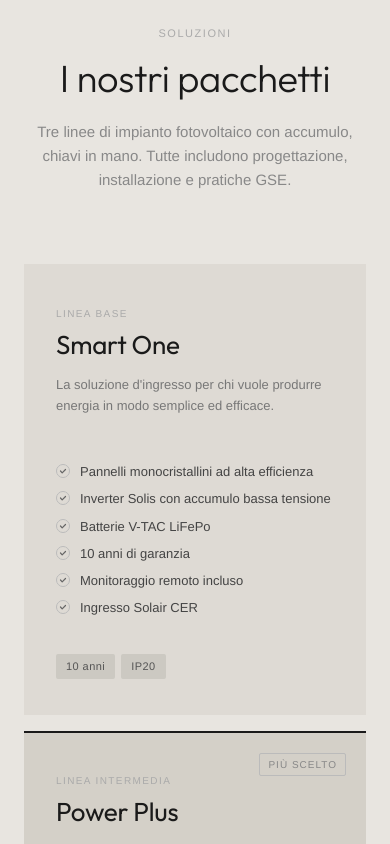
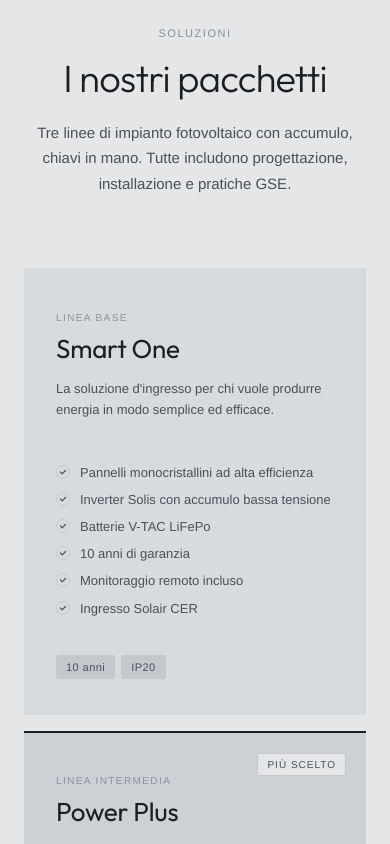
Before and after one commit to ntaglieri-ai/v0-prospect-solairgroup, a Next.js app: page / in a window 390 px wide. Shown: the part 9200-10044 px from the top of the page. Built offline with nearby package versions, Linux system fonts and the light colour scheme.

Commit message:
feat: add new TSX file for Solutions section
Use "pietra fredda" color palette and include Smart One, Power Plus, Premium Top packages with tags. Add dual-column incentive section with responsive styles.

```diff
--- a/components/sections/soluzioni-incentivi.tsx
+++ b/components/sections/soluzioni-incentivi.tsx
@@ -1,11 +1,10 @@
 "use client";
-
-import { useState } from "react";
 
 const pacchetti = [
   {
     id: "smart",
     linea: "Smart One",
+    livello: "Linea Base",
     sottotitolo: "La soluzione d'ingresso per chi vuole produrre energia in modo semplice ed efficace.",
     badge: null,
     highlight: false,
@@ -17,13 +16,12 @@ const pacchetti = [
       "Monitoraggio remoto incluso",
       "Ingresso Solair CER",
     ],
-    garanzia: "10 anni",
-    ip: "IP20",
-    eps: false,
+    tags: ["10 anni", "IP20"],
   },
   {
     id: "plus",
     linea: "Power Plus",
+    livello: "Linea Intermedia",
     sottotitolo: "Alta tensione, protezione anti-blackout e brand leader mondiale. Il nostro più venduto.",
     badge: "Più scelto",
     highlight: true,
@@ -35,13 +33,12 @@ const pacchetti = [
       "EPS anti-blackout incluso",
       "Ingresso Solair CER",
     ],
-    garanzia: "12 anni",
-    ip: "IP65",
-    eps: true,
+    tags: ["12 anni", "IP65", "Anti-blackout"],
   },
   {
     id: "premium",
     linea: "Premium Top",
+    livello: "Linea Premium",
     sottotitolo: "Il massimo dell'accumulo con BYD Battery-Box HVE: la batteria più sottile e affidabile sul mercato.",
     badge: null,
     highlight: false,
@@ -54,9 +51,7 @@ const pacchetti = [
       "EPS anti-blackout incluso",
       "Ingresso Solair CER",
     ],
-    garanzia: "15 anni",
-    ip: "IP65",
-    eps: true,
+    tags: ["15 anni", "IP65", "Anti-blackout"],
   },
 ];
 
@@ -64,42 +59,98 @@ const incentivi = [
   {
     valore: "50%",
     titolo: "Detrazione IRPEF",
-    descrizione: "Recupera metà del costo in 10 anni sulla dichiarazione dei redditi per installazioni residenziali.",
+    descrizione:
+      "Recupera metà del costo in 10 anni sulla dichiarazione dei redditi per installazioni residenziali.",
   },
   {
     valore: "GSE",
     titolo: "Conto Energia",
-    descrizione: "Incentivo statale per l'energia immessa in rete: il tuo impianto genera valore anche quando non consumi.",
+    descrizione:
+      "Incentivo statale per l'energia immessa in rete: il tuo impianto genera valore anche quando non consumi.",
   },
   {
     valore: "40%",
     titolo: "PNRR Fondo perduto",
-    descrizione: "Contributo a fondo perduto fino al 40% per imprese e pubblica amministrazione tramite bandi PNRR.",
+    descrizione:
+      "Contributo a fondo perduto fino al 40% per imprese e pubblica amministrazione tramite bandi PNRR.",
   },
 ];
+
+// ── palette ──────────────────────────────────────────────
+const C = {
+  bg:        "#e4e6e8",   // pietra fredda base
+  bgCard:    "#d8dbde",   // cards standard
+  bgCardHl:  "#cdd1d5",   // card highlight
+  bgCta:     "#dcdfe2",   // striscia CTA leggermente diversa
+  border:    "#c4c8cc",   // separatori
+  text:      "#1c1f22",   // testo primario
+  textMid:   "#4a5058",   // testo secondario
+  textMuted: "#8a9099",   // label, didascalie
+  tag:       "#c4c8cc",   // pill tag bg
+  tagText:   "#4a5058",
+  btn:       "#1c1f22",
+  btnText:   "#ffffff",
+};
 
 const WHATSAPP_URL =
   "https://wa.me/393497988101?text=Ciao%2C%20vorrei%20informazioni%20sui%20pannelli%20solari%20Solair";
 const CONFIGURATORE_URL = "/configuratore";
 
+// ── sub-components ────────────────────────────────────────
+function Separator() {
+  return (
+    <div
+      style={{
+        maxWidth: "1120px",
+        margin: "0 auto",
+        padding: "0 24px",
+      }}
+    >
+      <div style={{ height: "1px", background: C.border }} />
+    </div>
+  );
+}
+
+function CheckIcon() {
+  return (
+    <svg
+      width="14"
+      height="14"
+      viewBox="0 0 14 14"
+      fill="none"
+      style={{ flexShrink: 0, marginTop: "1px" }}
+    >
+      <circle cx="7" cy="7" r="6.5" stroke={C.border} />
+      <path
+        d="M4.5 7L6.2 8.8L9.5 5.5"
+        stroke={C.textMid}
+        strokeWidth="1.2"
+        strokeLinecap="round"
+        strokeLinejoin="round"
+      />
+    </svg>
+  );
+}
+
+// ── main component ────────────────────────────────────────
 export function SoluzioniIncentiviSection() {
   return (
     <section
       id="soluzioni"
       style={{
-        background: "#e8e5e0",
+        background: C.bg,
         fontFamily: "'Helvetica Neue', Helvetica, Arial, sans-serif",
-        color: "#1a1a1a",
+        color: C.text,
       }}
     >
-      {/* HEADER */}
+      {/* ── HEADER ── */}
       <div style={{ textAlign: "center", padding: "96px 24px 72px" }}>
         <p
           style={{
             fontSize: "11px",
             letterSpacing: "0.14em",
             textTransform: "uppercase",
-            color: "#aaa",
+            color: C.textMuted,
             marginBottom: "16px",
           }}
         >
@@ -107,11 +158,12 @@ export function SoluzioniIncentiviSection() {
         </p>
         <h2
           style={{
-            fontSize: "clamp(38px, 5vw, 64px)",
+            fontSize: "clamp(38px, 5vw, 62px)",
             fontWeight: 300,
             lineHeight: 1.1,
             marginBottom: "20px",
-            letterSpacing: "-0.01em",
+            letterSpacing: "-0.02em",
+            color: C.text,
           }}
         >
           I nostri pacchetti
@@ -119,10 +171,10 @@ export function SoluzioniIncentiviSection() {
         <p
           style={{
             fontSize: "15px",
-            color: "#888",
+            color: C.textMid,
             maxWidth: "460px",
             margin: "0 auto",
-            lineHeight: 1.6,
+            lineHeight: 1.7,
           }}
         >
           Tre linee di impianto fotovoltaico con accumulo, chiavi in mano.
@@ -130,7 +182,7 @@ export function SoluzioniIncentiviSection() {
         </p>
       </div>
 
-      {/* CARDS */}
+      {/* ── CARDS ── */}
       <div
         style={{
           maxWidth: "1120px",
@@ -146,10 +198,10 @@ export function SoluzioniIncentiviSection() {
           <div
             key={p.id}
             style={{
-              background: p.highlight ? "#d4d0c8" : "#dedad4",
+              background: p.highlight ? C.bgCardHl : C.bgCard,
               padding: "40px 32px 36px",
               position: "relative",
-              borderTop: p.highlight ? "2px solid #1a1a1a" : "2px solid transparent",
+              borderTop: `2px solid ${p.highlight ? C.text : "transparent"}`,
               display: "flex",
               flexDirection: "column",
             }}
@@ -163,10 +215,11 @@ export function SoluzioniIncentiviSection() {
                   fontSize: "10px",
                   letterSpacing: "0.1em",
                   textTransform: "uppercase",
-                  color: "#888",
-                  border: "1px solid #bbb",
-                  padding: "3px 8px",
+                  color: C.textMid,
+                  border: `1px solid ${C.border}`,
+                  padding: "3px 9px",
                   borderRadius: "2px",
+                  background: C.bg,
                 }}
               >
                 {p.badge}
@@ -178,19 +231,20 @@ export function SoluzioniIncentiviSection() {
                 fontSize: "10px",
                 letterSpacing: "0.14em",
                 textTransform: "uppercase",
-                color: "#aaa",
+                color: C.textMuted,
                 marginBottom: "10px",
               }}
             >
-              {p.id === "smart" ? "Linea Base" : p.id === "plus" ? "Linea Intermedia" : "Linea Premium"}
+              {p.livello}
             </p>
 
             <h3
               style={{
                 fontSize: "26px",
                 fontWeight: 400,
-                marginBottom: "16px",
+                marginBottom: "14px",
                 letterSpacing: "-0.01em",
+                color: C.text,
               }}
             >
               {p.linea}
@@ -199,16 +253,18 @@ export function SoluzioniIncentiviSection() {
             <p
               style={{
                 fontSize: "13px",
-                color: "#777",
-                lineHeight: 1.6,
+                color: C.textMid,
+                lineHeight: 1.65,
                 marginBottom: "28px",
-                minHeight: "60px",
+                minHeight: "58px",
               }}
             >
               {p.sottotitolo}
             </p>
 
-            <ul style={{ listStyle: "none", padding: 0, margin: "0 0 28px", flex: 1 }}>
+            <ul
+              style={{ listStyle: "none", padding: 0, margin: "0 0 28px", flex: 1 }}
+            >
               {p.features.map((f) => (
                 <li
                   key={f}
@@ -217,42 +273,28 @@ export function SoluzioniIncentiviSection() {
                     alignItems: "flex-start",
                     gap: "10px",
                     fontSize: "13px",
-                    color: "#444",
+                    color: C.textMid,
                     marginBottom: "9px",
                     lineHeight: 1.4,
                   }}
                 >
-                  <svg
-                    width="14"
-                    height="14"
-                    viewBox="0 0 14 14"
-                    fill="none"
-                    style={{ flexShrink: 0, marginTop: "1px" }}
-                  >
-                    <circle cx="7" cy="7" r="6.5" stroke="#bbb" />
-                    <path
-                      d="M4.5 7L6.2 8.8L9.5 5.5"
-                      stroke="#666"
-                      strokeWidth="1.2"
-                      strokeLinecap="round"
-                      strokeLinejoin="round"
-                    />
-                  </svg>
+                  <CheckIcon />
                   {f}
                 </li>
               ))}
             </ul>
 
+            {/* tag pills */}
             <div style={{ display: "flex", gap: "6px", flexWrap: "wrap" }}>
-              {[p.garanzia, p.ip, ...(p.eps ? ["Anti-blackout"] : [])].map((tag) => (
+              {p.tags.map((tag) => (
                 <span
                   key={tag}
                   style={{
                     fontSize: "11px",
                     padding: "4px 10px",
-                    background: "#ccc9c2",
+                    background: C.tag,
                     borderRadius: "2px",
-                    color: "#555",
+                    color: C.tagText,
                     letterSpacing: "0.04em",
                   }}
                 >
@@ -264,28 +306,33 @@ export function SoluzioniIncentiviSection() {
         ))}
       </div>
 
-      {/* INCENTIVI */}
+      {/* ── SEPARATOR ── */}
+      <div style={{ margin: "60px 0 0" }}>
+        <Separator />
+      </div>
+
+      {/* ── INCENTIVI ── */}
       <div
         id="incentivi"
         style={{
           maxWidth: "1120px",
-          margin: "60px auto 0",
-          padding: "80px 24px",
+          margin: "0 auto",
+          padding: "72px 24px",
           display: "grid",
           gridTemplateColumns: "1fr 2fr",
           gap: "80px",
           alignItems: "start",
-          borderTop: "1px solid #ccc9c2",
         }}
         className="incentivi-grid"
       >
+        {/* left */}
         <div>
           <p
             style={{
               fontSize: "11px",
               letterSpacing: "0.14em",
               textTransform: "uppercase",
-              color: "#aaa",
+              color: C.textMuted,
               marginBottom: "16px",
             }}
           >
@@ -296,7 +343,8 @@ export function SoluzioniIncentiviSection() {
               fontSize: "clamp(26px, 3vw, 38px)",
               fontWeight: 300,
               lineHeight: 1.2,
-              letterSpacing: "-0.01em",
+              letterSpacing: "-0.02em",
+              color: C.text,
             }}
           >
             Riduci il costo
@@ -306,9 +354,9 @@ export function SoluzioniIncentiviSection() {
           <p
             style={{
               fontSize: "13px",
-              color: "#888",
+              color: C.textMid,
               marginTop: "16px",
-              lineHeight: 1.6,
+              lineHeight: 1.7,
             }}
           >
             Gli incentivi statali possono coprire una parte significativa
@@ -317,6 +365,7 @@ export function SoluzioniIncentiviSection() {
           </p>
         </div>
 
+        {/* right */}
         <div
           style={{
             display: "grid",
@@ -331,26 +380,40 @@ export function SoluzioniIncentiviSection() {
                 style={{
                   fontSize: "36px",
                   fontWeight: 300,
-                  color: "#1a1a1a",
-                  marginBottom: "8px",
+                  color: C.text,
+                  marginBottom: "10px",
                   lineHeight: 1,
                   letterSpacing: "-0.02em",
                 }}
               >
                 {inc.valore}
               </p>
-              <div style={{ width: "24px", height: "1px", background: "#bbb", marginBottom: "12px" }} />
+              <div
+                style={{
+                  width: "24px",
+                  height: "1px",
+                  background: C.border,
+                  marginBottom: "12px",
+                }}
+              />
               <p
                 style={{
                   fontSize: "13px",
                   fontWeight: 500,
-                  color: "#333",
+                  color: C.text,
                   marginBottom: "8px",
+                  letterSpacing: "0.01em",
                 }}
               >
                 {inc.titolo}
               </p>
-              <p style={{ fontSize: "12px", color: "#888", lineHeight: 1.6 }}>
+              <p
+                style={{
+                  fontSize: "12px",
+                  color: C.textMid,
+                  lineHeight: 1.65,
+                }}
+              >
                 {inc.descrizione}
               </p>
             </div>
@@ -358,26 +421,28 @@ export function SoluzioniIncentiviSection() {
         </div>
       </div>
 
-      {/* CTA */}
+      {/* ── SEPARATOR ── */}
+      <Separator />
+
+      {/* ── CTA ── */}
       <div
         id="contatti"
         style={{
-          borderTop: "1px solid #ccc9c2",
+          background: C.bgCta,
           padding: "64px 24px",
           display: "flex",
           flexDirection: "column",
           alignItems: "center",
           gap: "32px",
-          background: "#e0ddd7",
         }}
       >
         <p
           style={{
             fontSize: "14px",
-            color: "#888",
+            color: C.textMid,
             textAlign: "center",
-            maxWidth: "420px",
-            lineHeight: 1.7,
+            maxWidth: "440px",
+            lineHeight: 1.75,
             margin: 0,
           }}
         >
@@ -385,19 +450,27 @@ export function SoluzioniIncentiviSection() {
           la soluzione giusta, oppure parla direttamente con un nostro consulente.
         </p>
 
-        <div style={{ display: "flex", gap: "12px", flexWrap: "wrap", justifyContent: "center" }}>
+        <div
+          style={{
+            display: "flex",
+            gap: "12px",
+            flexWrap: "wrap",
+            justifyContent: "center",
+          }}
+        >
           <a
             href={CONFIGURATORE_URL}
             style={{
               display: "inline-block",
               padding: "15px 36px",
-              background: "#1a1a1a",
-              color: "white",
+              background: C.btn,
+              color: C.btnText,
               fontSize: "11px",
               letterSpacing: "0.12em",
               textTransform: "uppercase",
               textDecoration: "none",
               borderRadius: "2px",
+              transition: "opacity 0.2s",
             }}
             onMouseEnter={(e) => (e.currentTarget.style.opacity = "0.75")}
             onMouseLeave={(e) => (e.currentTarget.style.opacity = "1")}
@@ -415,18 +488,19 @@ export function SoluzioniIncentiviSection() {
               gap: "9px",
               padding: "15px 36px",
               background: "transparent",
-              color: "#1a1a1a",
+              color: C.text,
               fontSize: "11px",
               letterSpacing: "0.12em",
               textTransform: "uppercase",
               textDecoration: "none",
-              border: "1px solid #bbb",
+              border: `1px solid ${C.border}`,
               borderRadius: "2px",
+              transition: "border-color 0.2s",
             }}
-            onMouseEnter={(e) => (e.currentTarget.style.borderColor = "#1a1a1a")}
-            onMouseLeave={(e) => (e.currentTarget.style.borderColor = "#bbb")}
+            onMouseEnter={(e) => (e.currentTarget.style.borderColor = C.text)}
+            onMouseLeave={(e) => (e.currentTarget.style.borderColor = C.border)}
           >
-            <svg width="16" height="16" viewBox="0 0 24 24" fill="#555">
+            <svg width="16" height="16" viewBox="0 0 24 24" fill={C.textMid}>
               <path d="M17.472 14.382c-.297-.149-1.758-.867-2.03-.967-.273-.099-.471-.148-.67.15-.197.297-.767.966-.94 1.164-.173.199-.347.223-.644.075-.297-.15-1.255-.463-2.39-1.475-.883-.788-1.48-1.761-1.653-2.059-.173-.297-.018-.458.13-.606.134-.133.298-.347.446-.52.149-.174.198-.298.298-.497.099-.198.05-.371-.025-.52-.075-.149-.669-1.612-.916-2.207-.242-.579-.487-.5-.669-.51-.173-.008-.371-.01-.57-.01-.198 0-.52.074-.792.372-.272.297-1.04 1.016-1.04 2.479 0 1.462 1.065 2.875 1.213 3.074.149.198 2.096 3.2 5.077 4.487.709.306 1.262.489 1.694.625.712.227 1.36.195 1.871.118.571-.085 1.758-.719 2.006-1.413.248-.694.248-1.289.173-1.413-.074-.124-.272-.198-.57-.347m-5.421 7.403h-.004a9.87 9.87 0 01-5.031-1.378l-.361-.214-3.741.982.998-3.648-.235-.374a9.86 9.86 0 01-1.51-5.26c.001-5.45 4.436-9.884 9.888-9.884 2.64 0 5.122 1.03 6.988 2.898a9.825 9.825 0 012.893 6.994c-.003 5.45-4.437 9.884-9.885 9.884m8.413-18.297A11.815 11.815 0 0012.05 0C5.495 0 .16 5.335.157 11.892c0 2.096.547 4.142 1.588 5.945L.057 24l6.305-1.654a11.882 11.882 0 005.683 1.448h.005c6.554 0 11.89-5.335 11.893-11.893a11.821 11.821 0 00-3.48-8.413z" />
             </svg>
             Contatta Solair su WhatsApp
```
